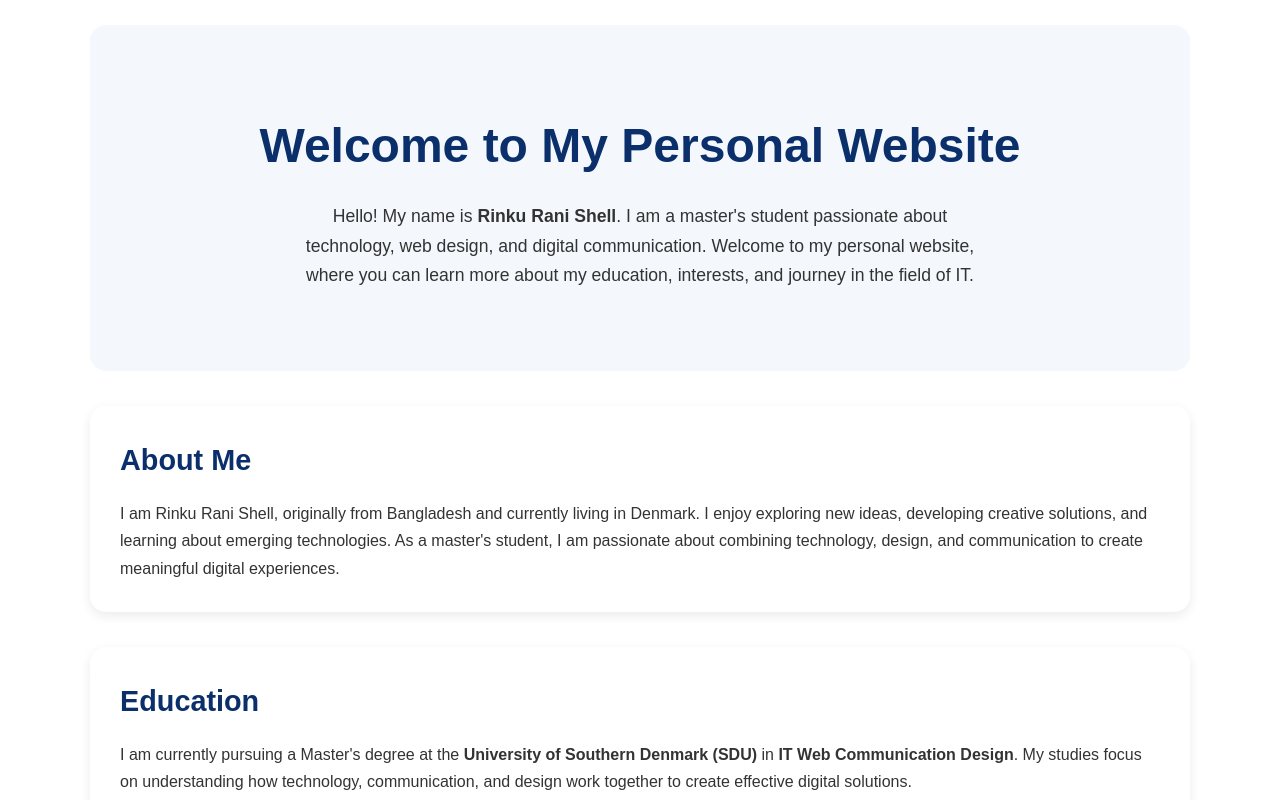
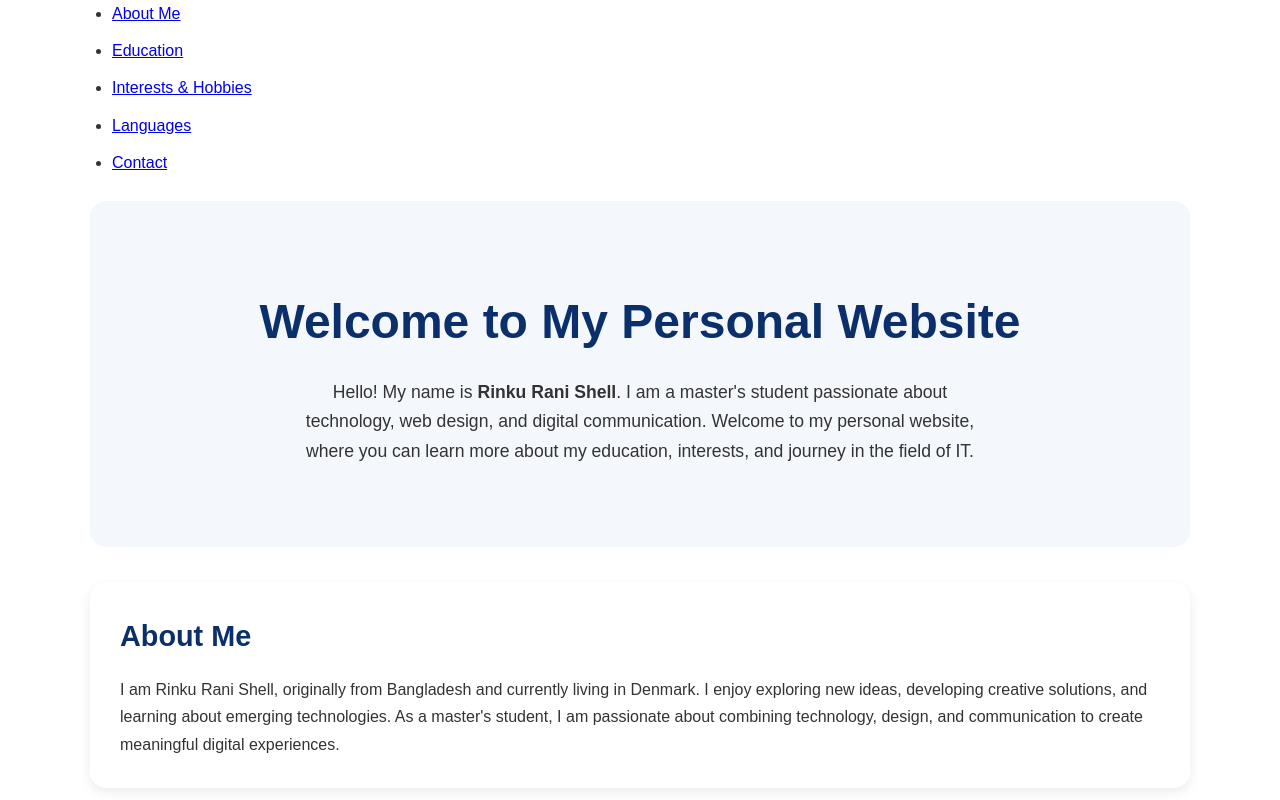
Before and after one commit to Rishe735/about-me-website, a plain HTML site: page docs/index.html in a window 1280 px wide. Shown: the top 800 px of the page. Drawn offline with Linux system fonts and the light colour scheme.

Commit message:
Add navigation menu HTML (plan step 2).

```diff
--- a/docs/index.html
+++ b/docs/index.html
@@ -96,6 +96,16 @@
 
     <div class="container">
 
+        <nav aria-label="Sections">
+            <ul>
+                <li><a href="#about">About Me</a></li>
+                <li><a href="#education">Education</a></li>
+                <li><a href="#interests">Interests &amp; Hobbies</a></li>
+                <li><a href="#languages">Languages</a></li>
+                <li><a href="#contact">Contact</a></li>
+            </ul>
+        </nav>
+
         <header>
             <h1>Welcome to My Personal Website</h1>
             <p>
```
